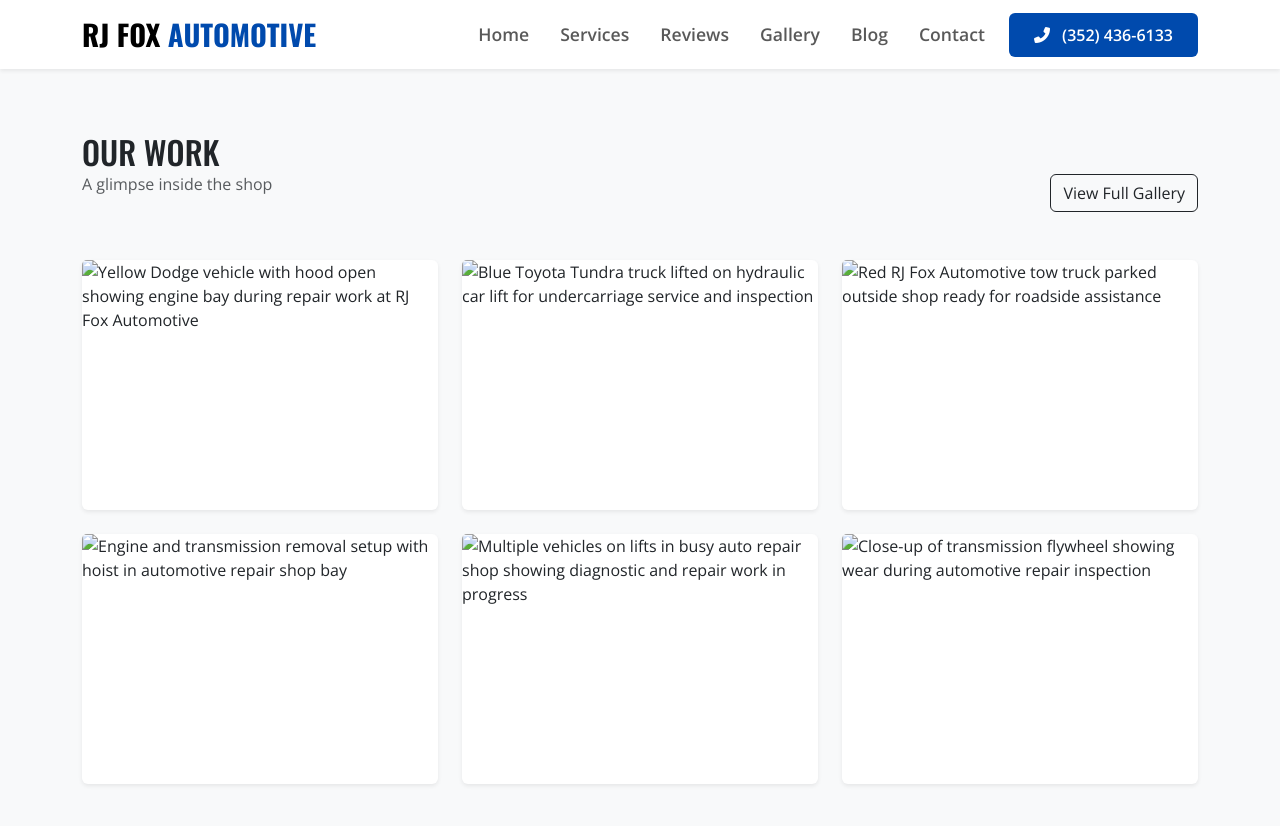
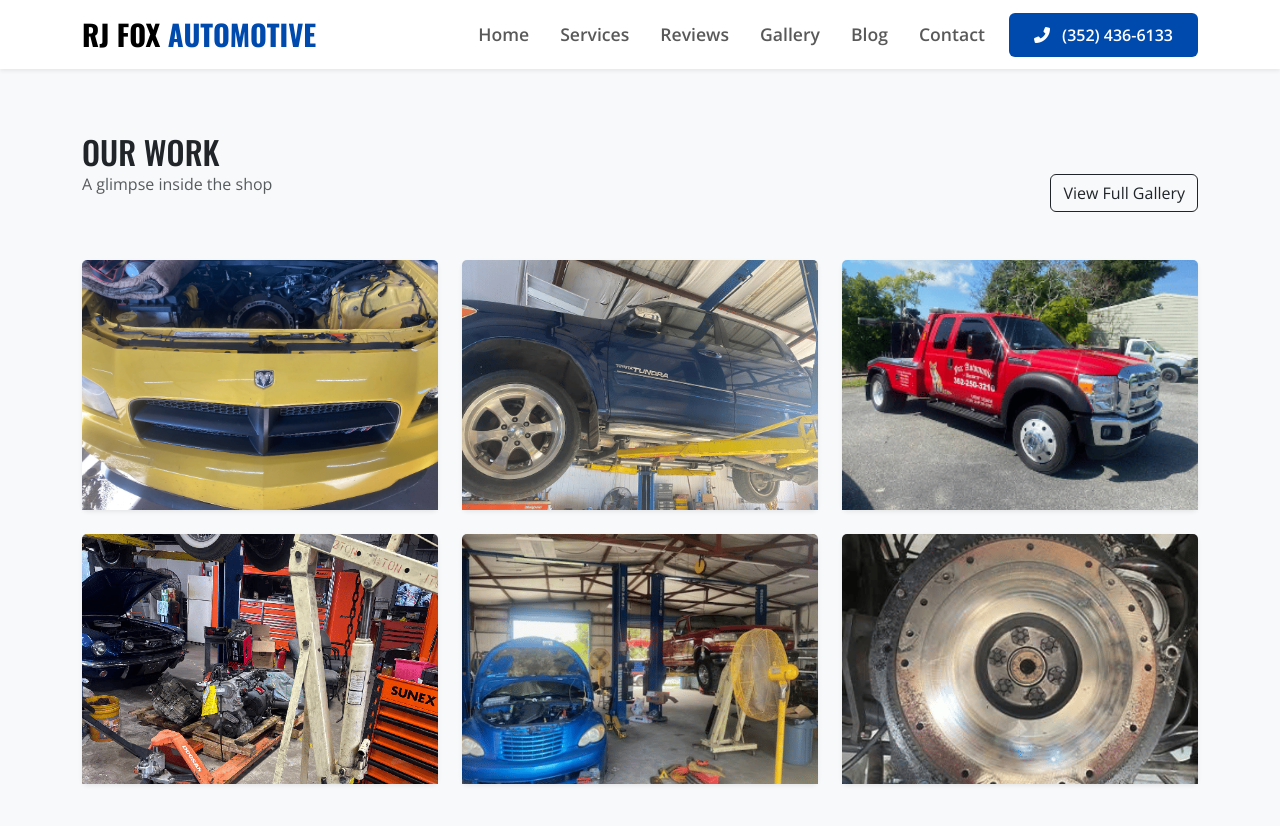
Before and after one commit to JamesBrownR/RJ-Fox-Automotive, a Jekyll site: the page built from index.html, in a window 1280 px wide and 900 px high, scrolled down 1686 px. Shown: the top 826 px of the window. Built offline with Jekyll 4.4.1, drawn with Linux system fonts in a browser that asks for light colours.

Commit message:
Update index.html

```diff
--- a/index.html
+++ b/index.html
@@ -73,7 +73,7 @@ title: Home
                 {% for item in site.data.gallery limit:6 %}
                 <div class="col-md-4">
                     <div class="card h-100 border-0 shadow-sm">
-                        <img src="{{ site.baseurl }}/{{ item.image }}" class="card-img-top" alt="{{ item.alt }}" style="height: 250px; object-fit: cover;" >
+                        <img src="{{ site.baseurl }}/Pics/{{ item.image }}" class="card-img-top" alt="{{ item.alt }}" style="height: 250px; object-fit: cover;" >
                     </div>
                 </div>
 
```
